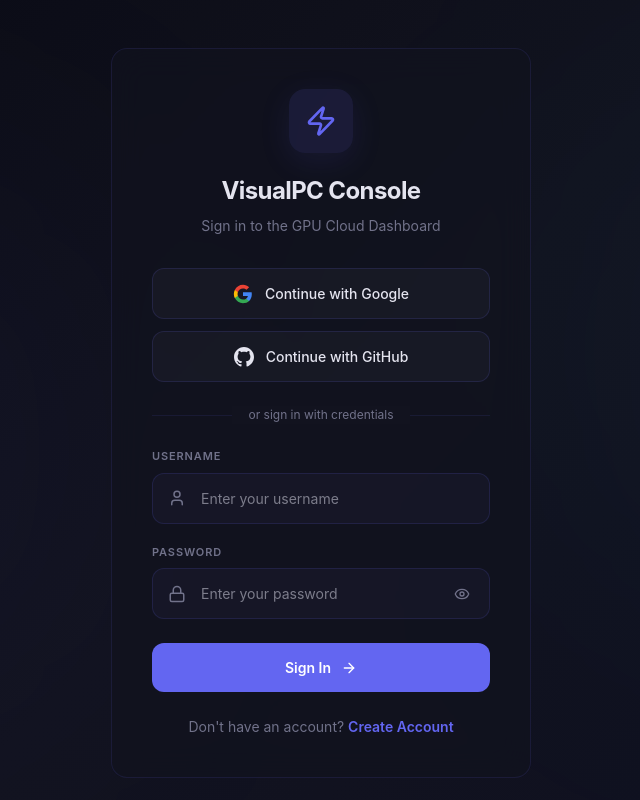
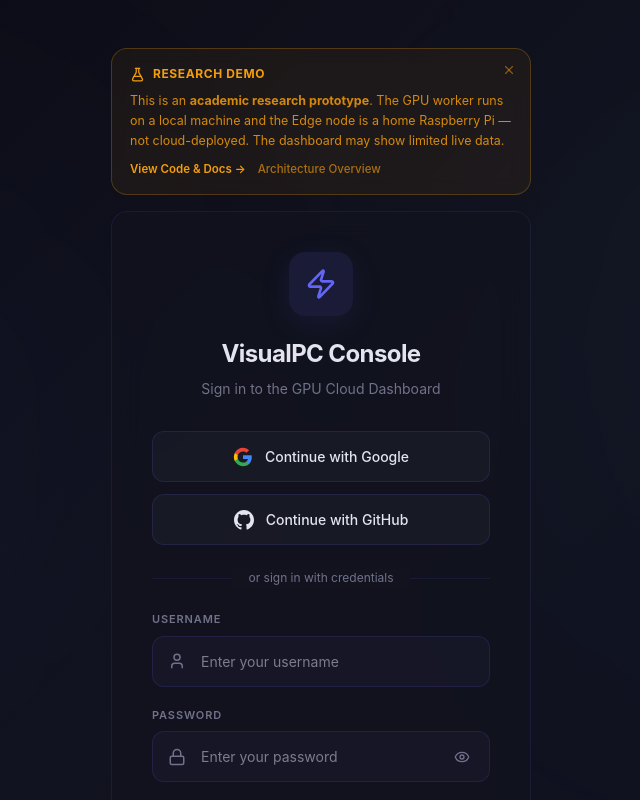
Before and after one commit to Kesav2k04/visualpc, a Next.js app in the folder frontend/: page /login in a window 1280 px wide. Shown: the top 800 px of the page, without its empty margins (319-959 px from the left). Built offline with nearby package versions, Linux system fonts and the light colour scheme; no server answers.

Commit message:
feat(ux): add dismissible research demo notice banner on login page

```diff
--- a/frontend/src/app/login/page.tsx
+++ b/frontend/src/app/login/page.tsx
@@ -1,16 +1,18 @@
 "use client";
 
-import { useState } from "react";
+import { useState, useEffect } from "react";
 import { useRouter } from "next/navigation";
 import Link from "next/link";
 import { signIn } from "next-auth/react";
-import { motion } from "framer-motion";
+import { motion, AnimatePresence } from "framer-motion";
 import {
   Zap,
   ArrowRight,
   AlertCircle,
   Eye,
   EyeOff,
+  FlaskConical,
+  X,
 } from "lucide-react";
 import { login } from "@/services/auth";
 
@@ -21,6 +23,18 @@
   const [showPassword, setShowPassword] = useState(false);
   const [error, setError] = useState("");
   const [loading, setLoading] = useState(false);
+  const [showDemoBanner, setShowDemoBanner] = useState(false);
+
+  useEffect(() => {
+    const dismissed = sessionStorage.getItem("demoBannerDismissed");
+    if (!dismissed) setShowDemoBanner(true);
+  }, []);
+
+  const dismissBanner = () => {
+    sessionStorage.setItem("demoBannerDismissed", "true");
+    setShowDemoBanner(false);
+  };
+
 
   const handleSubmit = async (e: React.FormEvent) => {
     e.preventDefault();
@@ -83,6 +97,76 @@
         transition={{ duration: 0.7, ease: "easeOut" }}
         style={{ position: "relative", width: "100%", maxWidth: 420 }}
       >
+        {/* ── Research Demo Notice Banner ── */}
+        <AnimatePresence>
+          {showDemoBanner && (
+            <motion.div
+              key="demo-banner"
+              initial={{ opacity: 0, y: -16, scale: 0.97 }}
+              animate={{ opacity: 1, y: 0, scale: 1 }}
+              exit={{ opacity: 0, y: -10, scale: 0.97 }}
+              transition={{ duration: 0.4 }}
+              style={{
+                marginBottom: 16,
+                borderRadius: 16,
+                border: "1px solid rgba(245,158,11,0.25)",
+                background: "rgba(245,158,11,0.06)",
+                padding: "16px 18px",
+                position: "relative",
+                backdropFilter: "blur(8px)",
+              }}
+            >
+              {/* Dismiss button */}
+              <button
+                onClick={dismissBanner}
+                style={{
+                  position: "absolute", top: 10, right: 10,
+                  background: "none", border: "none", cursor: "pointer",
+                  color: "rgba(245,158,11,0.5)", padding: 4, lineHeight: 1,
+                  display: "flex", alignItems: "center", justifyContent: "center",
+                  borderRadius: 6,
+                }}
+                aria-label="Dismiss"
+              >
+                <X size={14} />
+              </button>
+
+              {/* Header */}
+              <div style={{ display: "flex", alignItems: "center", gap: 8, marginBottom: 8 }}>
+                <FlaskConical size={15} style={{ color: "#f59e0b", flexShrink: 0 }} />
+                <span style={{ fontSize: 12, fontWeight: 700, color: "#f59e0b", letterSpacing: "0.05em", textTransform: "uppercase" }}>
+                  Research Demo
+                </span>
+              </div>
+
+              {/* Body */}
+              <p style={{ fontSize: 12.5, color: "rgba(245,158,11,0.85)", lineHeight: 1.6, margin: 0 }}>
+                This is an <strong>academic research prototype</strong>. The GPU worker runs on a local machine and the Edge node is a home Raspberry Pi — not cloud-deployed. The dashboard may show limited live data.
+              </p>
+
+              {/* Links */}
+              <div style={{ marginTop: 10, display: "flex", gap: 12, flexWrap: "wrap" }}>
+                <a
+                  href="https://github.com/Kesav2k04/visualpc"
+                  target="_blank"
+                  rel="noopener noreferrer"
+                  style={{ fontSize: 11.5, color: "#f59e0b", fontWeight: 600, textDecoration: "none", display: "flex", alignItems: "center", gap: 4 }}
+                >
+                  View Code & Docs →
+                </a>
+                <a
+                  href="https://github.com/Kesav2k04/visualpc#architecture"
+                  target="_blank"
+                  rel="noopener noreferrer"
+                  style={{ fontSize: 11.5, color: "rgba(245,158,11,0.65)", fontWeight: 500, textDecoration: "none" }}
+                >
+                  Architecture Overview
+                </a>
+              </div>
+            </motion.div>
+          )}
+        </AnimatePresence>
+
         {/* Card */}
         <div className="glass-card" style={{ padding: "40px" }}>
           {/* Logo */}
@@ -92,6 +176,7 @@
             transition={{ delay: 0.2, duration: 0.4 }}
             style={{ display: "flex", flexDirection: "column", alignItems: "center", marginBottom: 32 }}
           >
+
             <div style={{ marginBottom: 20, display: "flex", height: 64, width: 64, alignItems: "center", justifyContent: "center", borderRadius: 16, background: "rgba(99,102,241,0.12)", boxShadow: "0 8px 32px rgba(99,102,241,0.1)" }}>
               <Zap style={{ width: 32, height: 32, color: "#6366f1" }} />
             </div>
```
